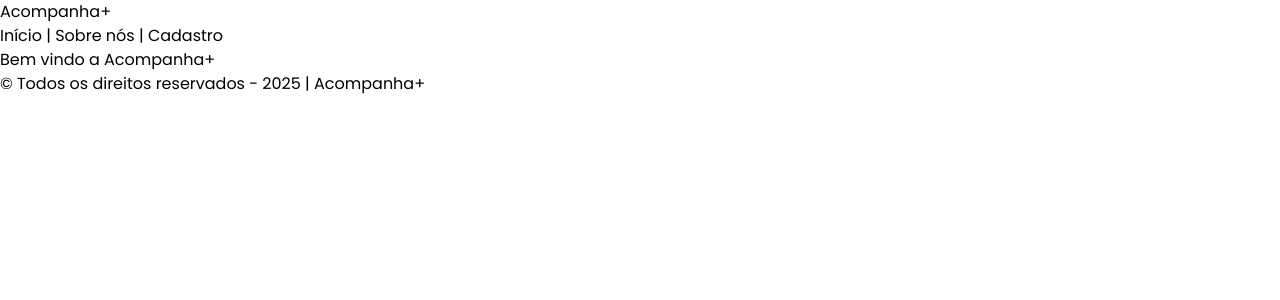
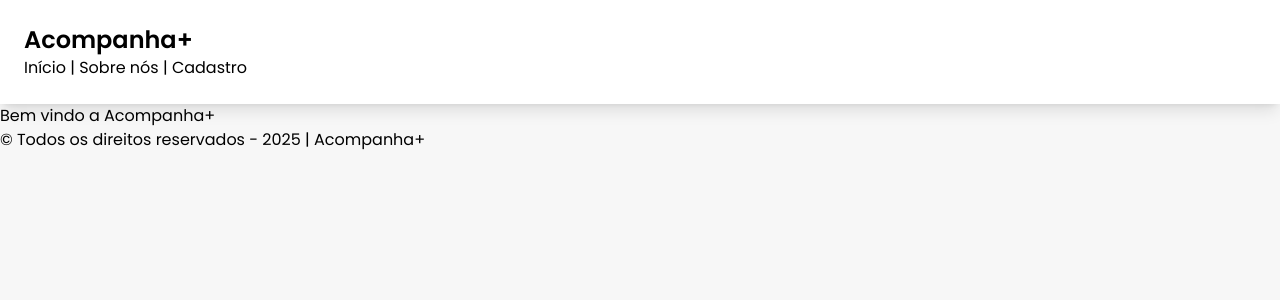
Before and after one commit to acompanha-mais/site-spa, a React (Vite) app in the folder site-spa/: page / in a window 1280 px wide. Shown: the top 300 px of the page. Built offline with nearby package versions, Linux system fonts and the light colour scheme.

Commit message:
style(header): efeito de sobreposição, aumenta fonte e altera cor do fundo da página

```diff
--- a/site-spa/src/components/Header/Header.tsx
+++ b/site-spa/src/components/Header/Header.tsx
@@ -2,8 +2,8 @@
 
 export default function Header(){
     return(
-        <header>
-            <h1>Acompanha+</h1>
+        <header className="bg-white shadow-lg p-6">
+            <h1  className="text-2xl font-bold">Acompanha+</h1>
             <NavBar/>
         </header>
     );
--- a/site-spa/src/globals.css
+++ b/site-spa/src/globals.css
@@ -4,4 +4,5 @@
 
 body {
   font-family: 'Poppins', sans-serif;
+  background-color: #f7f7f7;
 }
```
